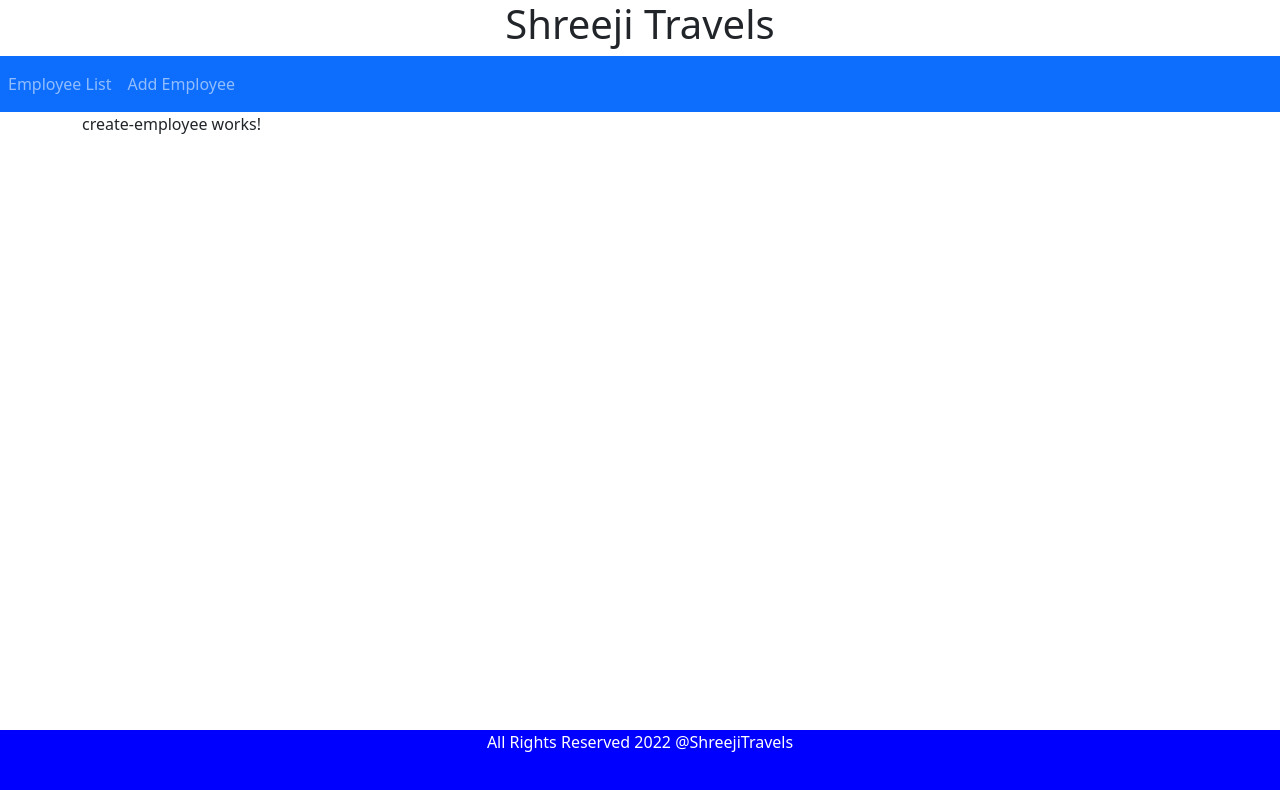
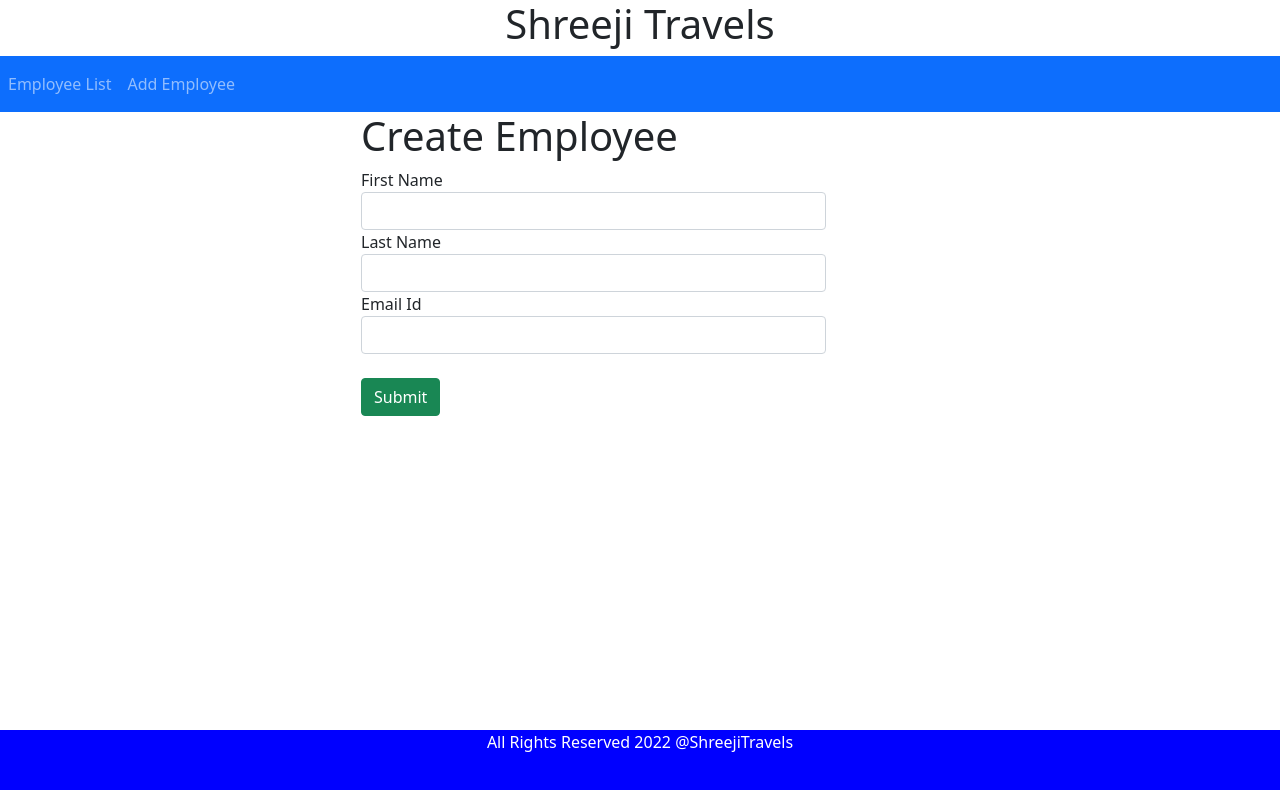
Before and after one commit to patelbhumit83/ShreejiTravels, an Angular app in the folder angular-frontend/: page /create-employee in a window 1280 px wide. Shown: the top 790 px of the page. Built offline with nearby package versions, Linux system fonts and the light colour scheme.

Commit message:
Form created for adding employee

```diff
--- a/angular-frontend/src/app/app.module.ts
+++ b/angular-frontend/src/app/app.module.ts
@@ -5,6 +5,7 @@ import { AppRoutingModule } from './app-routing.module';
 import { AppComponent } from './app.component';
 import { EmployeeListComponent } from './employee-list/employee-list.component';
 import { CreateEmployeeComponent } from './create-employee/create-employee.component';
+import { FormsModule} from '@angular/forms';
 
 @NgModule({
   declarations: [
@@ -15,7 +16,8 @@ import { CreateEmployeeComponent } from './create-employee/create-employee.compo
   imports: [
     BrowserModule,
     AppRoutingModule,
-    HttpClientModule
+    HttpClientModule,
+    FormsModule
   ],
   providers: [],
   bootstrap: [AppComponent]
--- a/angular-frontend/src/app/create-employee/create-employee.component.html
+++ b/angular-frontend/src/app/create-employee/create-employee.component.html
@@ -1 +1,27 @@
-<p>create-employee works!</p>
+<div class = "col-md-5 offset-md-3">
+<h1> Create Employee </h1>
+<form (ngSubmit) = "onSubmit()">
+  <div class = "form-group">
+    <label> First Name </label>
+    <input type="text" name="fistName" class="form-control" id = "firstName"
+      [(ngModel)] = "employee.firstName" >
+  </div>
+
+  <div class = "form-group">
+    <label> Last Name </label>
+    <input type="text" name="lastName" class="form-control" id = "lastName"
+      [(ngModel)] = "employee.lastName" >
+  </div>
+
+  <div class = "form-group">
+    <label> Email Id </label>
+    <input type="text" name="emailId" class="form-control" id = "emailId"
+      [(ngModel)] = "employee.emailId" >
+  </div>
+
+  <br>
+  <div class = "form-group">
+    <button type="submit" name="button" class="btn btn-success">Submit</button>
+  </div>
+</form>
+</div>
--- a/angular-frontend/src/app/create-employee/create-employee.component.ts
+++ b/angular-frontend/src/app/create-employee/create-employee.component.ts
@@ -1,4 +1,5 @@
 import { Component, OnInit } from '@angular/core';
+import { Employee } from '../employee'
 
 @Component({
   selector: 'app-create-employee',
@@ -7,9 +8,13 @@ import { Component, OnInit } from '@angular/core';
 })
 export class CreateEmployeeComponent implements OnInit {
 
+  employee : Employee = new Employee();
   constructor() { }
 
   ngOnInit(): void {
   }
 
+  onSubmit() {
+  }
+
 }
--- a/angular-frontend/src/app/employee-list/employee-list.component.ts
+++ b/angular-frontend/src/app/employee-list/employee-list.component.ts
@@ -39,9 +39,7 @@ export class EmployeeListComponent implements OnInit {
 
   private getEmployee(){
     this.employeeService.getEmployeeList().subscribe(data => {
-      console.log(data)
       this.employees=data;
-      console.log(this.employees);
     })
   }
 
```
